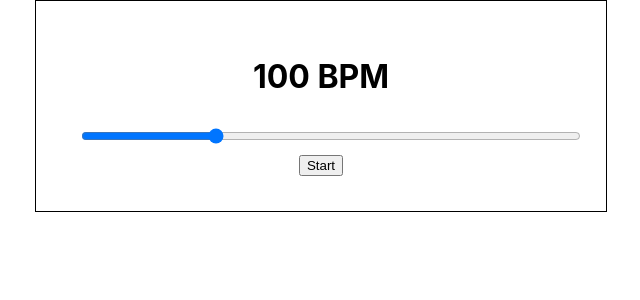
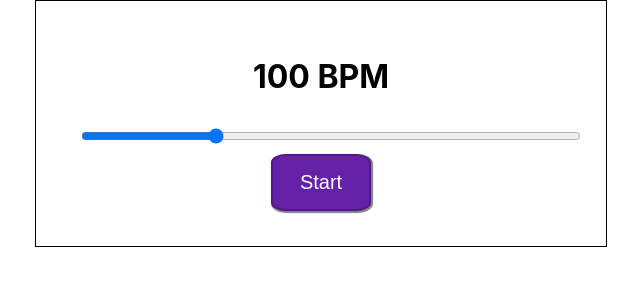
Before and after one commit to kmarks2013/metronome, a React (Create React App) app: page / in a window 1280 px wide. Shown: the top 300 px of the page, without its empty margins (319-959 px from the left). Built offline with nearby package versions, Linux system fonts and the light colour scheme.

Commit message:
adds button css

```diff
--- a/src/App.css
+++ b/src/App.css
@@ -10,3 +10,14 @@
   width: 100%;
   margin: 10px;
 }
+
+.metronome button {
+  background: #6522a8;
+  padding:15px;
+  width: 100px;
+  color: #fff;
+  border: 2px #501787 solid;
+  border-radius: 15%;
+  box-shadow:  1px 1px 1px 1px gray;
+  font-size: 20px;
+}
```
